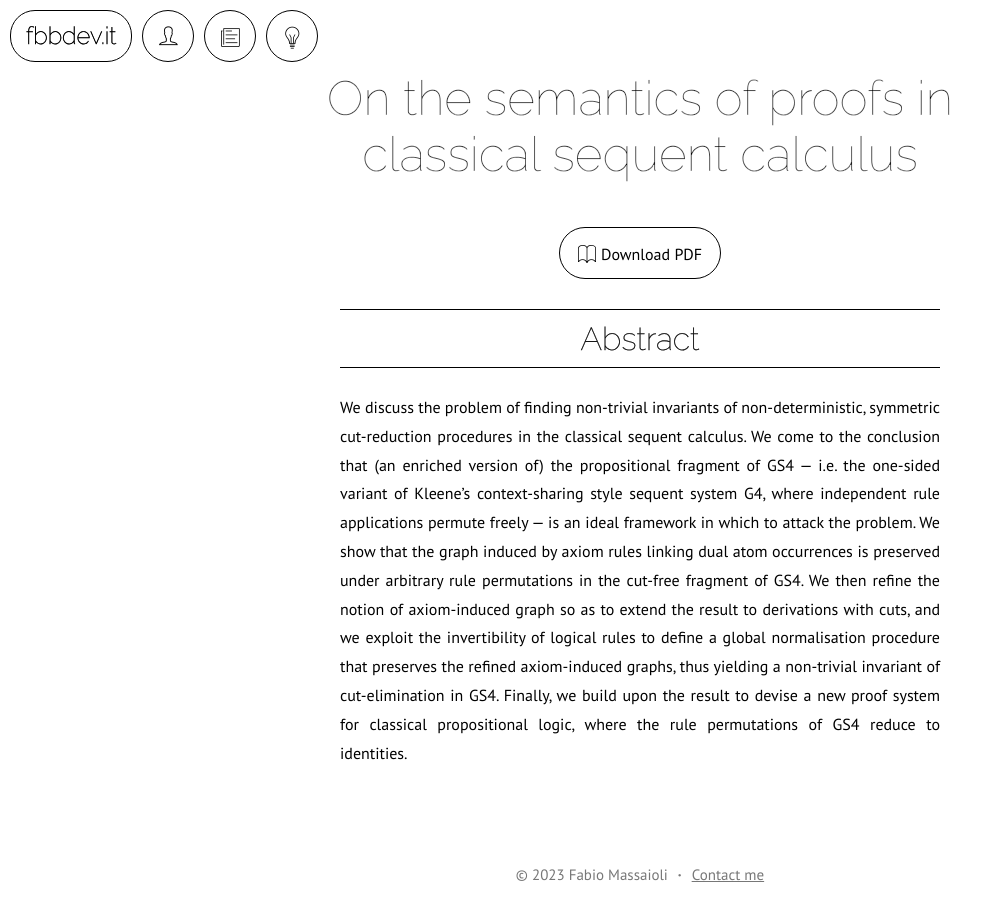
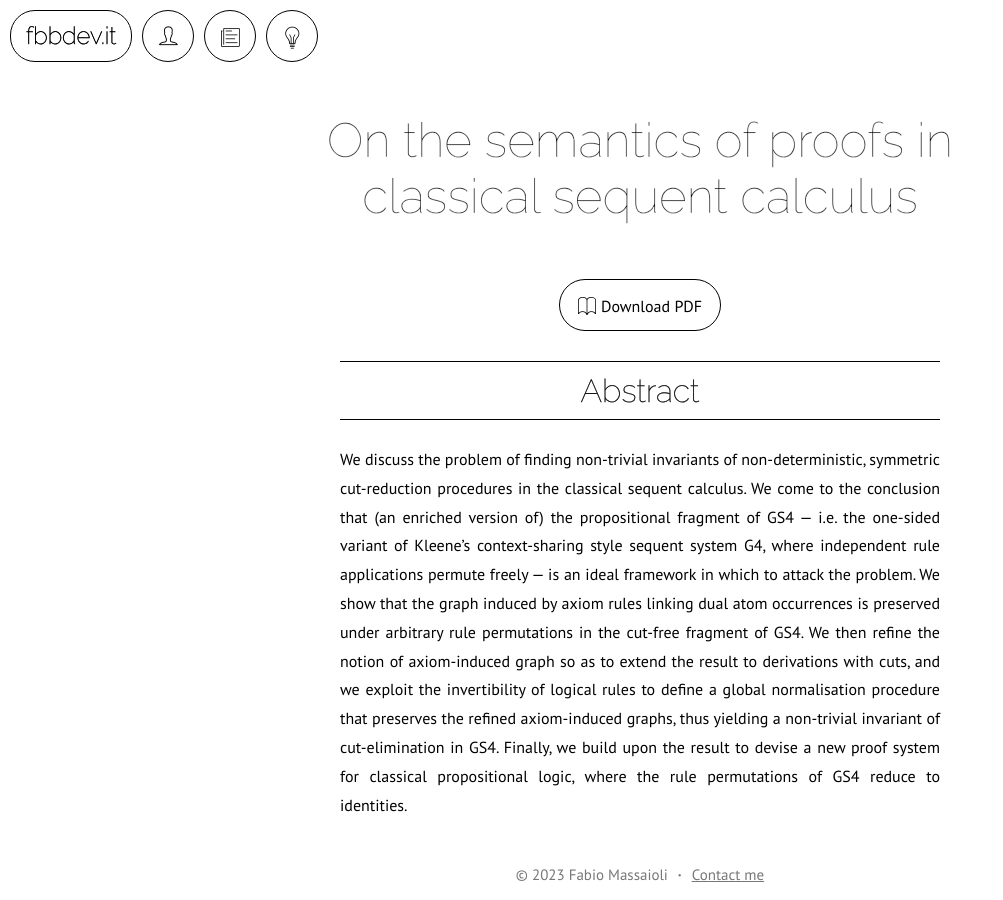
Before and after one commit to fbbdev/fbbdev.github.io, a Jekyll site: the page built from _writings/GS4invariants.md, in a window 1280 px wide. Shown: the whole page, without its empty margins (0-1003 px from the left). Built offline with Jekyll 4.4.1, drawn with Linux system fonts in a browser that asks for light colours.

Commit message:
Update responsive layout

```diff
--- a/_layouts/writing.html
+++ b/_layouts/writing.html
@@ -4,7 +4,7 @@
 style: |
     header {
         margin: 0 auto;
-        max-width: 800px !important;
+        max-width: 700px !important;
         font-size: 3em !important;
     }
 ---
--- a/_sass/article.scss
+++ b/_sass/article.scss
@@ -23,13 +23,16 @@
 }
 
 .article {
+    margin: 0;
+    padding: 0;
+
     & > header:first-of-type {
         @include text-header;
     }
 
     & > section {
         margin: 0 auto;
-        padding: 0 $text-margin $par-spacing;
+        padding: 0 $text-margin;
 
         max-width: $text-width;
 
--- a/_sass/theme.scss
+++ b/_sass/theme.scss
@@ -17,12 +17,12 @@
 $navbar-margin: 10px;
 $navbar-spacing: 10px;
 
-$text-header-margin: 40px;
+$par-spacing: 25px;
+$text-header-margin: 2*$par-spacing;
 $text-header-font-size: 4em;
 $text-header-stroke: .3px $bg;
 $text-width: 600px;
-$text-margin: 40px;
-$par-spacing: 25px;
+$text-margin: 2*$par-spacing;
 
 $table-border: 1px solid #ddd;
 
--- a/css/page.scss
+++ b/css/page.scss
@@ -48,9 +48,7 @@
 
             width: auto;
             border-radius: 25px;
-        }
 
-        &:nth-of-type(1) {
             -webkit-text-stroke: .5px;
         }
 
@@ -60,54 +58,16 @@
     }
 }
 
-@media (max-width: 600px) {
-    body > nav:first-of-type {
-        text-align: center;
-    }
-}
-
-@media (max-width: 360px) {
-    body > nav:first-of-type > a {
-        margin-left: $navbar-spacing/2;
-    }
-}
-
 .article {
-    padding-top: (2*$navbar-margin + 50px - $text-header-margin);
-}
-
-@media (min-height: 600px) and (max-width: 1000px) {
-    .article {
-        padding-top: (2*$navbar-margin + 50px);
-    }
-}
-
-@media (max-height: 599px) and (max-width: 1000px) {
-    .article > header:first-of-type {
-        margin-bottom: $navbar-margin;
-    }
-}
-
-@media (max-width: 480px) {
-    .article > header:first-of-type {
-        padding-left: $navbar-margin;
-        padding-right: $navbar-margin;
-    }
-}
-
-@media (max-width: 480px), (max-height: 480px) {
-    .article p, .article ul, .article ol, .article div, .article hr, .article table {
-        line-height: 1.5;
-    }
+    padding-top: $navbar-margin + 52px;
 }
 
 .article > aside:first-of-type {
-    margin: 0;
-    margin-bottom: $par-spacing;
+    margin: 0 $text-margin $par-spacing;
     text-align: center;
 
     & > a.button {
-        margin: 5px;
+        margin: $navbar-spacing/2;
 
         font-size: 1.5em;
 
@@ -128,6 +88,51 @@
     left: 0;
     right: 0;
     bottom: 0;
+}
+
+@media (max-width: 599px) {
+    body > nav:first-of-type {
+        text-align: center;
+    }
+}
+
+@media (max-width: 360px) {
+    body > nav:first-of-type > a {
+        margin-left: $navbar-spacing/2;
+    }
+
+    .article > aside:first-of-type > a.button {
+        margin: $navbar-spacing/4;
+    }
+}
+
+@media (max-height: 599px) {
+    .article > header:first-of-type {
+        margin-top: $par-spacing;
+        margin-bottom: $par-spacing;
+    }
+}
+
+@media (max-width: 480px) {
+    .article {
+        & > header:first-of-type {
+            padding: 0 $par-spacing;
+        }
+
+        & > aside:first-of-type {
+            margin: 0 $par-spacing $par-spacing;
+        }
+
+        & > section {
+            padding: 0 $par-spacing;
+        }
+    }
+}
+
+@media (max-width: 480px), (max-height: 480px) {
+    .article p, .article ul, .article ol, .article div, .article hr, .article table {
+        line-height: 1.5;
+    }
 }
 
 /* fix iOS bug not displaying 100vh correctly */
```
Also changed, not shown: _projects/mp4analyzer.md (+4 -7 lines), _projects/node-fastcgi.md (+4 -7 lines).
